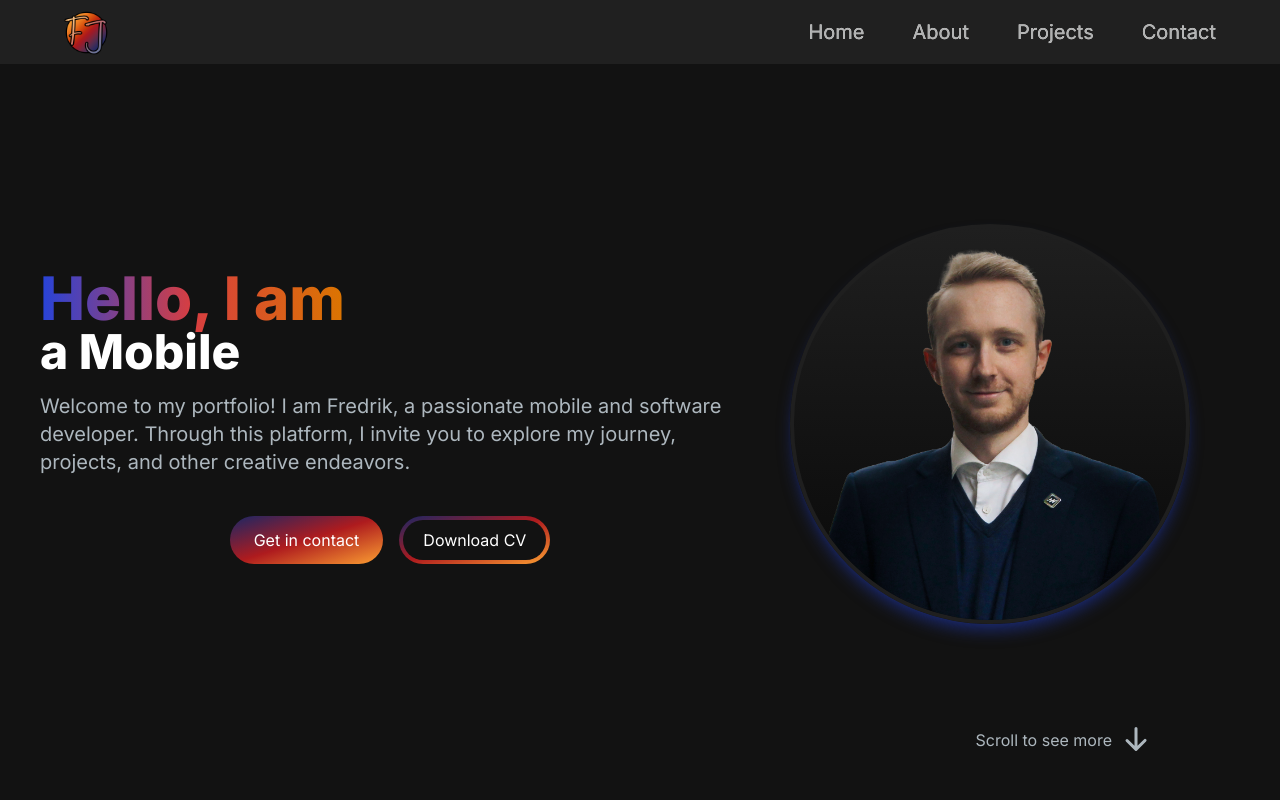
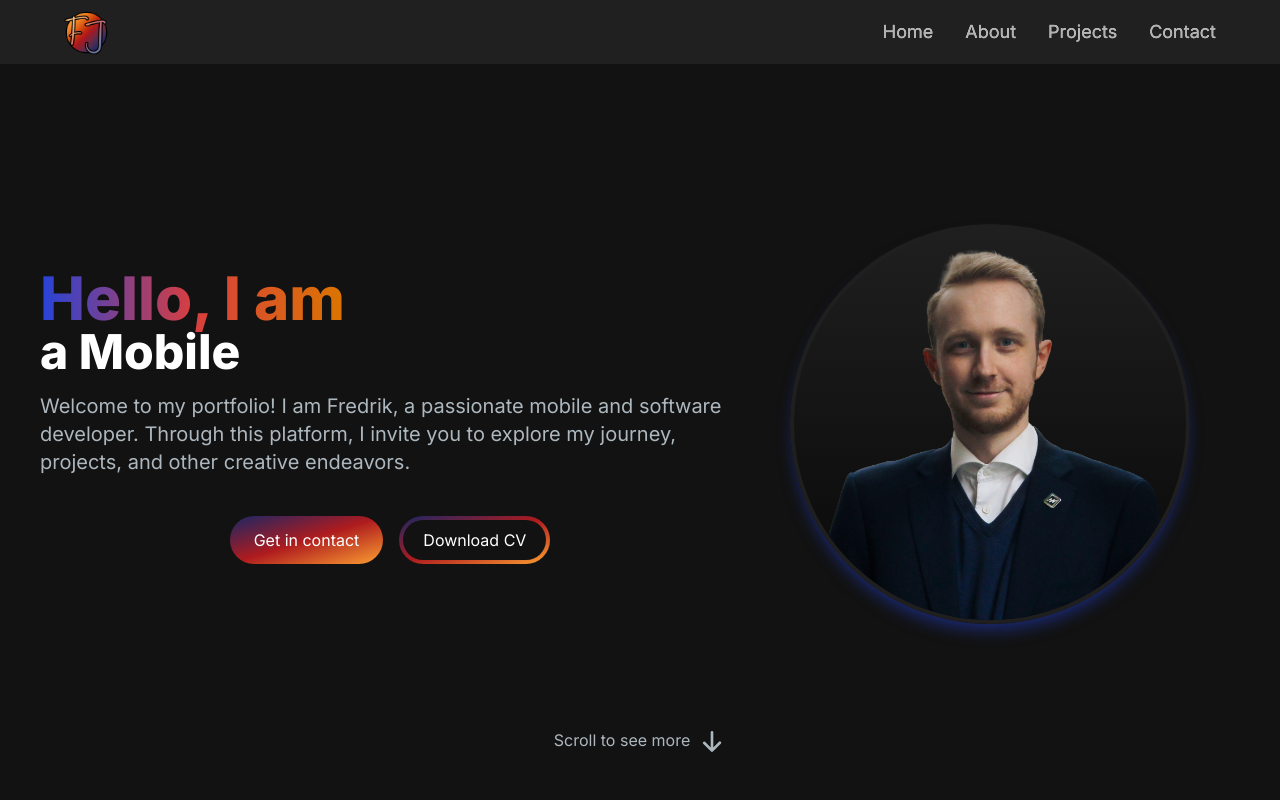
Before and after one commit to Jogfre/portfolio, a Next.js app: page / in a window 1280 px wide. Shown: the top 800 px of the page. Built offline with nearby package versions, Linux system fonts and the light colour scheme.

Commit message:
Added scrollToDiscover component to navbar

```diff
--- a/package.json
+++ b/package.json
@@ -14,6 +14,7 @@
     "framer-motion": "^11.1.8",
     "locomotive-scroll": "^5.0.0-beta.12",
     "next": "14.2.3",
+    "pixi.js": "^8.1.5",
     "react": "^18.3.1",
     "react-dom": "^18",
     "react-scroll": "^1.9.0",
--- a/src/app/Pages/ProjectSection.jsx
+++ b/src/app/Pages/ProjectSection.jsx
@@ -49,7 +49,7 @@ const ProjectPage = ({scaleHook}) => {
   })
 
   return (
-    <section name="projects" className='text-white min-h-screen justify-center mt-10 mb-40' ref={targetRef}>
+    <section name="projects" className='text-white min-h-screen justify-center lg:mt-10 mt-0 mb-40' ref={targetRef}>
 
       <motion.h1
         variants={fadeAnimationVariants} initial={"initial"} whileInView={"animate"} viewport={{ once: "runOnce", amount: 0.5 }}
--- a/src/app/components/MenuButton.jsx
+++ b/src/app/components/MenuButton.jsx
@@ -56,7 +56,7 @@ const MenuButton = ( {links, activeTitle} ) => {
             onClick={() => setIsOpen(false)}
         >
             <div className='fixed top-0 left-0 w-full h-full bg-black transition-opacity duration-300' style={{opacity: isOpen ? 0.5 : 0}}/>
-            <motion.div className='md:hidden h-fit w-[100px] fixed flex flex-col items-center right-0 z-50'
+            <motion.div className='sm:hidden h-fit w-[100px] fixed flex flex-col items-center right-0 z-50'
                 initial={{
                     opacity: 0,
                     y: "-20%",
--- a/src/app/components/NavBar.jsx
+++ b/src/app/components/NavBar.jsx
@@ -63,7 +63,7 @@ const NavBar = ({progressValue}) => {
 
       <MenuButton links={navLinks} activeTitle={activeTitle}/>
       <motion.div
-        className='h-16 justify-between items-center hidden md:flex lg:px-16 px-8 bg-[#202020]'
+        className='h-16 justify-between items-center hidden sm:flex lg:px-16 px-8 bg-[#202020]'
         initial={{
           opacity: 0,
           y: "-50%",
@@ -84,7 +84,7 @@ const NavBar = ({progressValue}) => {
           width={45}
           height={45}
         />
-        <ul className='flex p-0 flex-row lg:space-x-12 space-x-8 lg:text-xl text-lg'>
+        <ul className='flex p-0 flex-row space-x-8 text-lg'>
           {
             navLinks.map((link, index) => (
               <li key={index}>
@@ -105,7 +105,7 @@ const NavBar = ({progressValue}) => {
                 animate={!isInView ? "visible" : "hidden"}
                 exit="hidden"
                 variants={floatingNavBarAnimations}
-                className='w-screen h-16 mx-auto hidden md:flex'
+                className='w-screen h-16 mx-auto hidden sm:flex'
               >
                 <FloatingNavBar navLinks={navLinks} progressValue={progressValue} isInView={isInView} activeTitle={activeTitle}/>
               </motion.div>
--- a/src/app/components/ScrollToDiscover.jsx
+++ b/src/app/components/ScrollToDiscover.jsx
@@ -13,38 +13,72 @@ const ScrollToDiscover = ( {isInView} ) => {
 
     return (
     <motion.div
-        className='fixed lg:bottom-10 lg:right-32 bottom-5 lg:w-fit w-full flex justify-center'
+        className='fixed lg:bottom-10 bottom-5  w-full flex justify-center'
         animate ={isInView ?  "active" : "inActive"}
         initial={"inActive"}
-        exit= {"inActive"}
         variants={{
           active: {
             opacity: 1,
             y: "0%",
             filter: "blur(0px)",
-            transition: {duration: 0.6, delay: 2.5}
+            transition: {duration: 0.6, delay: 0.5}
           },
           inActive: {
-            opacity: 0.,
+            opacity: 0,
             y: "50%",
             filter: "blur(8px)",
-            transition: {duration: 0.6}
+            transition: {duration: 0.3}
           },
         }}
+        style= {{pointerEvents: isInView ? "all" : "none"}}
     >
         <div className='w-fit h-10 flex justify-center items-center cursor-pointer select-none sm:text-base sm:gap-2 gap-1 text-sm' onClick={() => handeButtonClick()}>
-            <p className='text-[#ADB7BE]'>
-                Scroll to see more
-            </p>
+            <div className='relative'>
+                <motion.div
+                    //Container div that shows the "highlight" that is within the container
+                    className='h-10 w-5 absolute overflow-hidden'
+                    animate={{
+                        x: ["-100%", "700%"],
+                    }}
+                    transition={{
+                        duration: 2,
+                        ease: "easeIn",
+                        repeat: Infinity,
+                        repeatDelay: 2
+                    }}
+                >
+                    <motion.p
+                        //Second text element with a darker shade to create the "highlight" effect. Moves in the opposite direction of the container to align with the static text below.
+                        className='text-[#696969] whitespace-nowrap'
+                        animate={{
+                            x: ["100%", "-700%"],
+                        }}
+                        transition={{
+                            duration: 2,
+                            ease: "easeIn",
+                            repeat: Infinity,
+                            repeatDelay: 2
+                        }}
+
+                        >
+                        Scroll to see more
+                    </motion.p>
+                </motion.div>
+
+
+                <p className='text-[#ADB7BE]'>
+                    Scroll to see more
+                </p>
+            </div>
 
             <motion.div
-                className='sm:h-8 sm:w-8 h-5 w-5'
+                className='sm:h-7 sm:w-7 h-5 w-5'
                 animate= {{
-                    y: ["10%", "-10%", "10%"]
+                    y: ["-10%", "10%", "-10%"]
                 }}
                 transition={{
                     duration: 2,
-                    ease: "linear",
+                    ease: "easeInOut",
                     repeat: Infinity,
                 }}
             >
```
Also changed, not shown: 2 other files (tests, documents, lock files or other folders).
